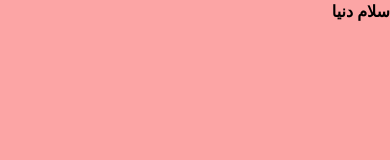
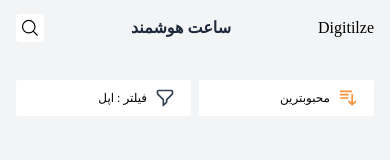
Before and after one commit to Miladxsar23/complete-store-app-pages-with-tailwind, a website: page src/index.html in a window 390 px wide. Drawn offline with nearby package versions, Linux system fonts and the light colour scheme; files that its build step writes are made by us from their sources; a web font is replaced by a local one.

Commit message:
add app navbar + filter section in mobile visibility

```diff
--- a/src/index.html
+++ b/src/index.html
@@ -4,10 +4,52 @@
     <meta charset="UTF-8" />
     <meta http-equiv="X-UA-Compatible" content="IE=edge" />
     <meta name="viewport" content="width=device-width, initial-scale=1.0" />
-    <title>Digital app</title>
+    <title>Digital app - shop</title>
     <link rel="stylesheet" href="./styles/index.css" />
   </head>
-  <body class="bg-red-300 h-screen font-sans">
-    <p class="font-bold">سلام دنیا</p>
+  <body class="bg-gray-100">
+    <!-- app bar -->
+    <header class="flex justify-between items-center px-4 h-14 mb-6">
+      <div class="grow-1">Digitilze</div>
+      <div class="grow-1 text-md font-bold text-slate-800">ساعت هوشمند</div>
+      <div class="grow-1 w-7 h-7 flex items-center justify-center bg-white rounded">
+        <svg
+          xmlns="http://www.w3.org/2000/svg"
+          fill="none"
+          viewBox="0 0 24 24"
+          stroke-width="1.5"
+          stroke="currentColor"
+          class="w-5 h-5"
+        >
+          <path
+            stroke-linecap="ro und"
+            stroke-linejoin="round"
+            d="M21 21l-5.197-5.197m0 0A7.5 7.5 0 105.196 5.196a7.5 7.5 0 0010.607 10.607z"
+          />
+        </svg>
+      </div>
+    </header>
+    <main class="container mx-auto px-4">
+      <!-- filter sort : mobile section -->
+      <div class="flex justify-between items-center gap-2">
+        <div class="flex justify-start gap-x-2 items-center w-1/2 bg-white rounded-sm px-4 py-2">
+          <span>
+            <svg xmlns="http://www.w3.org/2000/svg" class="h-5 w-5 stroke-orange-400" fill="none" viewBox="0 0 24 24" stroke="currentColor" stroke-width="2">
+              <path stroke-linecap="round" stroke-linejoin="round" d="M3 4h13M3 8h9m-9 4h9m5-4v12m0 0l-4-4m4 4l4-4" />
+            </svg>
+          </span>
+          <div class="text-xs font-medium">محبوبترین</div>
+        </div>
+        <div class="flex justify-start gap-x-2 items-center w-1/2 bg-white rounded-sm px-4 py-2">
+          <span>
+            <svg xmlns="http://www.w3.org/2000/svg" class="h-5 w-5 stroke-slate-700" fill="none" viewBox="0 0 24 24" stroke="currentColor" stroke-width="2">
+              <path stroke-linecap="round" stroke-linejoin="round" d="M3 4a1 1 0 011-1h16a1 1 0 011 1v2.586a1 1 0 01-.293.707l-6.414 6.414a1 1 0 00-.293.707V17l-4 4v-6.586a1 1 0 00-.293-.707L3.293 7.293A1 1 0 013 6.586V4z" />
+            </svg>
+          </span>
+          <div class="text-xs font-medium">فیلتر : اپل</div>
+        </div>
+      </div>
+    </main>
+    <footer></footer>
   </body>
 </html>
```
